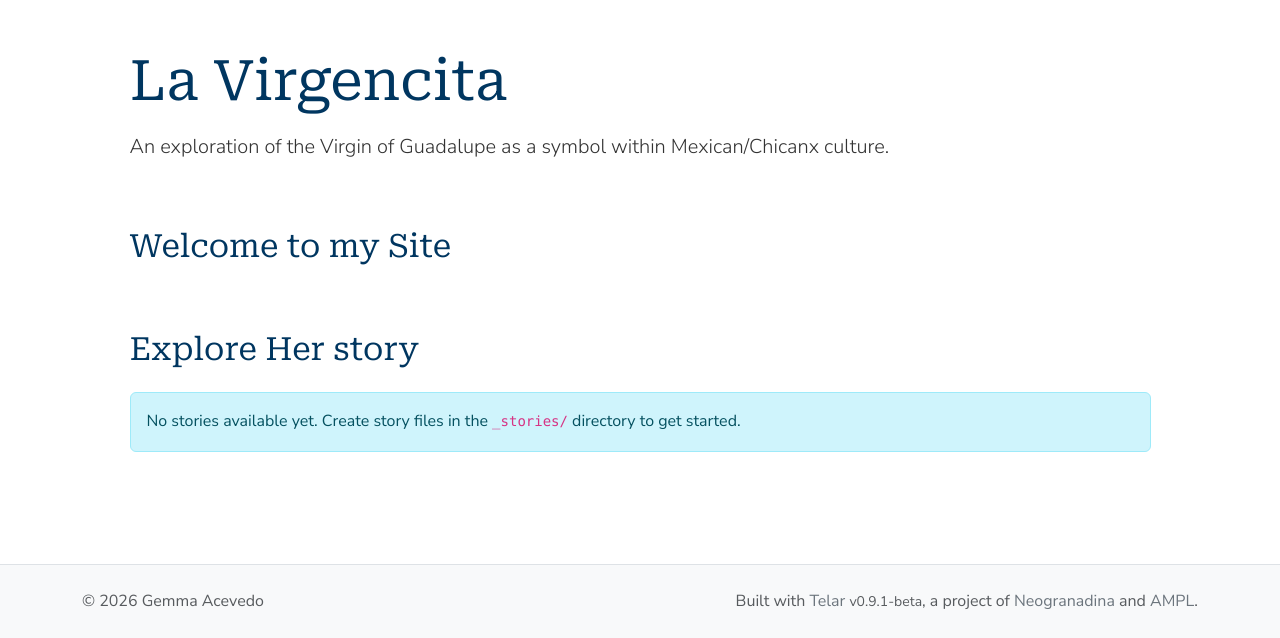
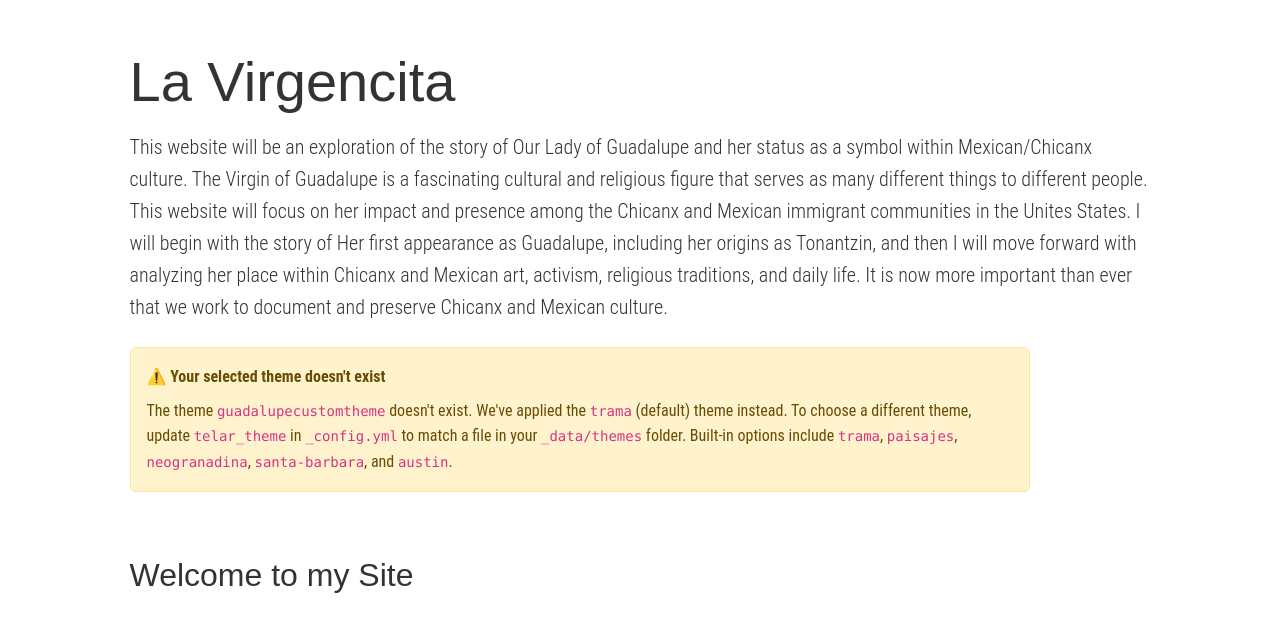
Before and after one commit to gemmagacevedo/our-lady-of-guadalupe, a Jekyll site: the page built from index.md, in a window 1280 px wide, cut to the strip 100-738 px from the top of the page. Built offline with Jekyll 4.4.1, drawn with Linux system fonts in a browser that asks for light colours.

Commit message:
Update decription_config.yml

```diff
--- a/_config.yml
+++ b/_config.yml
@@ -3,11 +3,11 @@
 
 # Site Settings
 title: "La Virgencita"
-description: "An exploration of the Virgin of Guadalupe as a symbol within Mexican/Chicanx culture."
+description: "This website will be an exploration of the story of Our Lady of Guadalupe and her status as a symbol within Mexican/Chicanx culture. The Virgin of Guadalupe is a fascinating cultural and religious figure that serves as many different things to different people. This website will focus on her impact and presence among the Chicanx and Mexican immigrant communities in the Unites States. I will begin with the story of Her first appearance as Guadalupe, including her origins as Tonantzin, and then I will move forward with analyzing her place within Chicanx and Mexican art, activism, religious traditions, and daily life. It is now more important than ever that we work to document and preserve Chicanx and Mexican culture."
 url: "https://gemmagacevedo.github.io"
 baseurl: "/our-lady-of-guadalupe"
 author: "Gemma Acevedo"
-telar_theme: "santa-barbara" # Options: paisajes, neogranadina, santa-barbara, austin, trama, or custom
+telar_theme: "guadalupecustomtheme" # Options: paisajes, neogranadina, santa-barbara, austin, trama, or custom
 logo: ""
 telar_language: "en"
 
```
